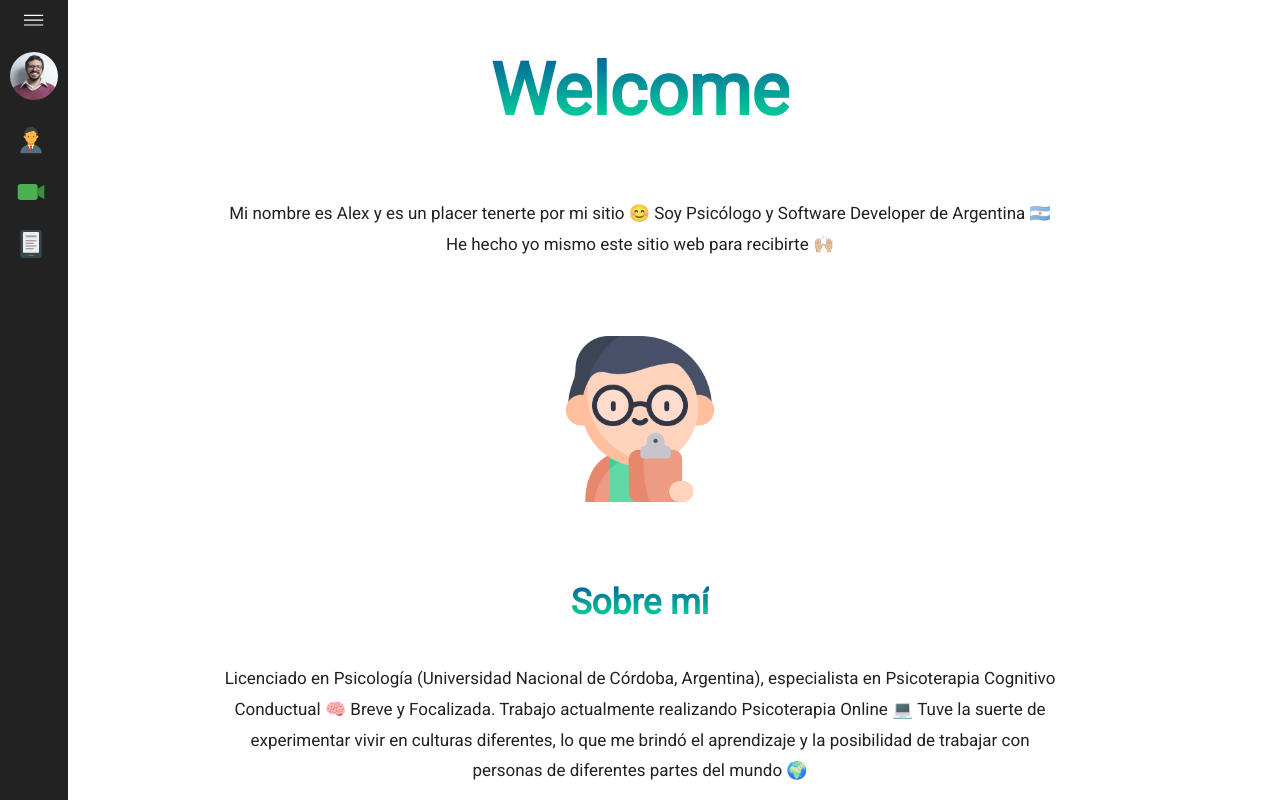
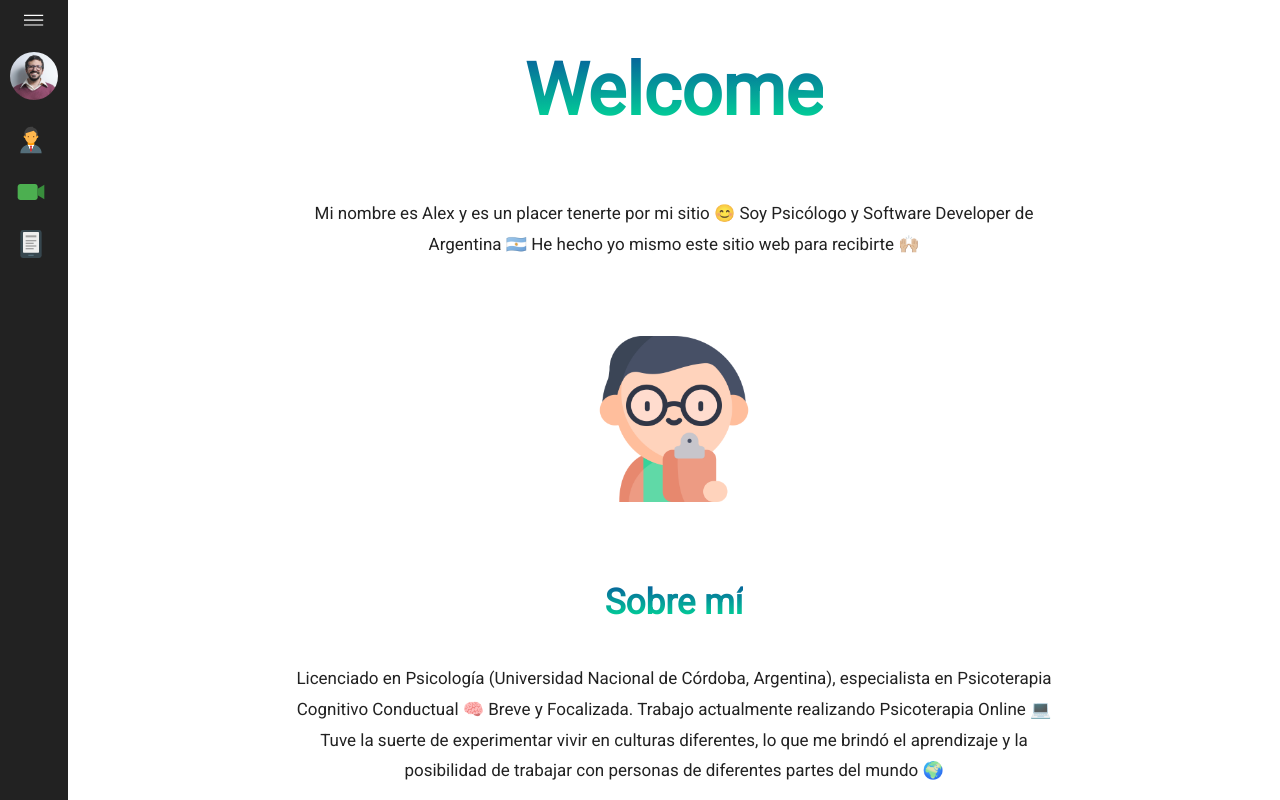
Before and after one commit to AlexEMartin/psicoweb, a React (Create React App) app: page / in a window 1280 px wide. Shown: the top 800 px of the page. Built offline with nearby package versions, Linux system fonts and the light colour scheme.

Commit message:
Page margin

```diff
--- a/src/components/Home.scss
+++ b/src/components/Home.scss
@@ -16,6 +16,7 @@
   flex-direction: column;
   justify-content: center;
   align-items: center;
+  margin-left: 68px;
   font-family: "Roboto", sans-serif;
 }
 
```
